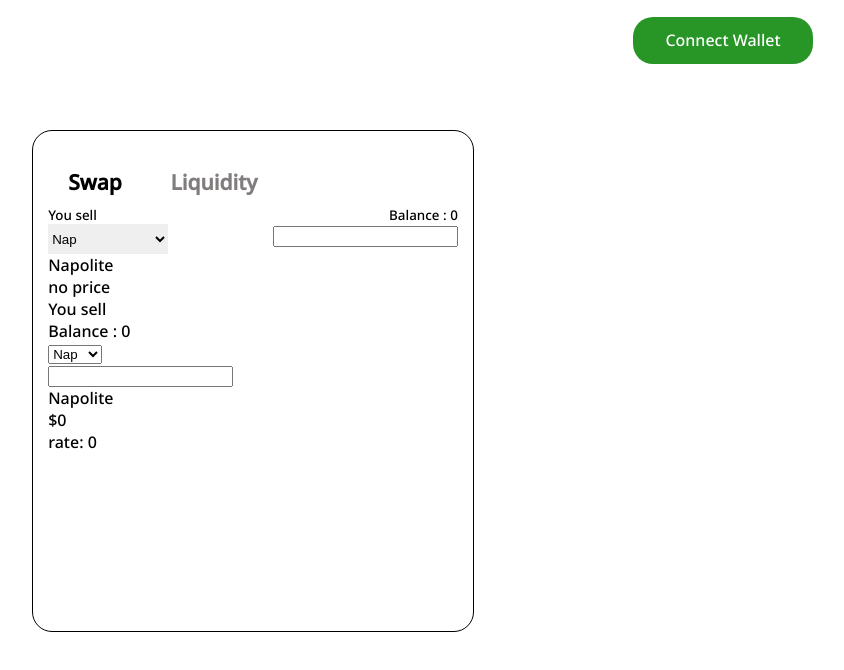
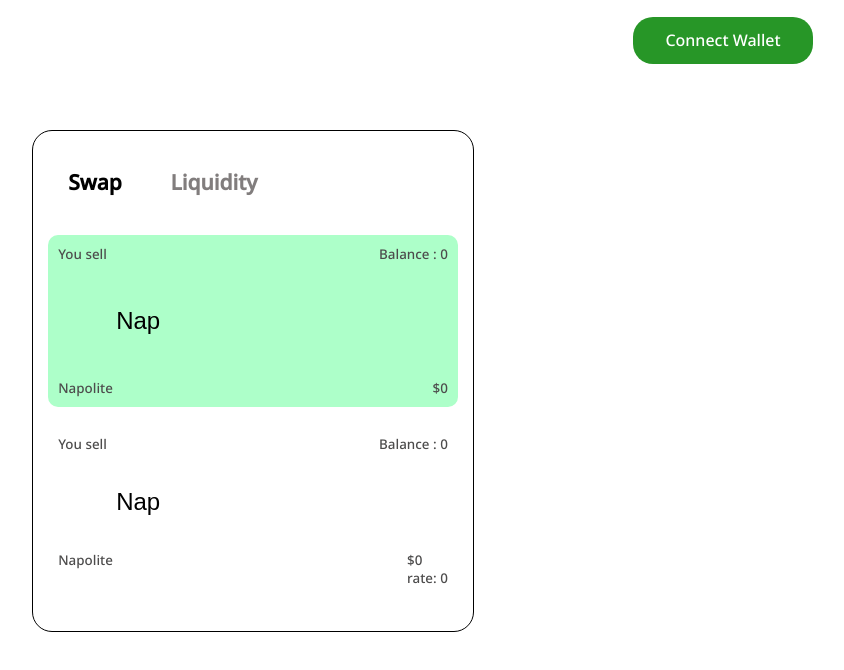
Before and after one commit to Napolite/liquidity-dapp, a React (Vite) app: page / in a window 1280 px wide. Shown: the top 670 px of the page, without its empty margins (387-1231 px from the left). Built offline with nearby package versions, Linux system fonts and the light colour scheme.

Commit message:
#misc : we got here

```diff
--- a/src/components/homepage/homepage.css
+++ b/src/components/homepage/homepage.css
@@ -2,6 +2,7 @@
   width: 100%;
   height: 80vh;
   padding-top: 50px;
+  color: rgb(77, 76, 76);
 }
 
 .homepage {
@@ -43,13 +44,22 @@
 }
 
 .swap-root {
-  height: 85%;
+  height: 81%;
   padding: 10px 0px;
+  margin-top: 20px;
+  display: flex;
+  flex-direction: column;
+  justify-content: space-around;
 }
 
-/* .swap-item{
-
-} */
+.swap-item {
+  display: flex;
+  flex-direction: column;
+  justify-content: space-between;
+  height: 40%;
+  padding: 10px 10px;
+  border-radius: 10px;
+}
 .swap-from-top {
   display: flex;
   width: 100%;
@@ -64,11 +74,24 @@
 }
 
 .trade-item select {
-  height: 30px;
-  width: 120px;
+  height: 40px;
+  width: 160px;
   border: none;
   outline: none;
+  background: none;
+  font-size: 24px;
+  appearance: none;
+  text-align: center;
 }
-/* input {
-  width: 20px;
-} */
+.trade-item input {
+  height: 40px;
+  width: 60px;
+  border: 0;
+  font-size: 24px;
+  outline: none;
+  background-color: transparent;
+}
+
+.swap-item:nth-child(1) {
+  background-color: rgb(173, 255, 201);
+}
--- a/src/components/homepage/index.tsx
+++ b/src/components/homepage/index.tsx
@@ -37,17 +37,17 @@ function Homepage() {
                   <input type="text" name="amount" />
                 </div>
               </div>
-              <div>
+              <div className="swap-from-top">
                 <div>Napolite</div>
-                <div>no price</div>
+                <div>$0</div>
               </div>
             </div>
             <div className="swap-item">
-              <div>
+              <div className="swap-from-top">
                 <div>You sell</div>
                 <div>Balance : 0</div>
               </div>
-              <div>
+              <div className="trade-item">
                 <div>
                   <select name="tokens" id="">
                     <option value="Napolite">Nap</option>
@@ -58,7 +58,7 @@ function Homepage() {
                   <input type="text" name="amount" />
                 </div>
               </div>
-              <div>
+              <div className="swap-from-top">
                 <div>Napolite</div>
                 <div>
                   <div>$0</div>
```
